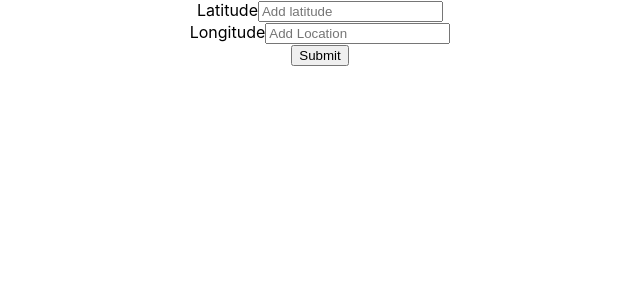
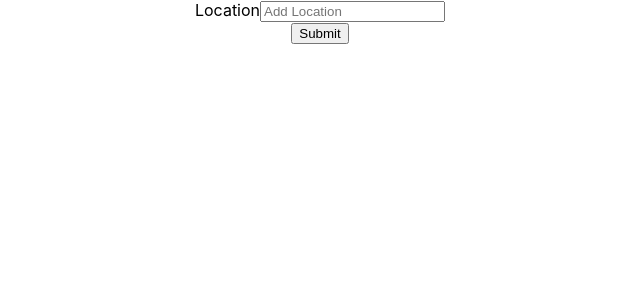
Before and after one commit to megmatic/react-weather-app, a React (Create React App) app: page / in a window 1280 px wide. Shown: the top 300 px of the page, without its empty margins (320-960 px from the left). Built offline with nearby package versions, Linux system fonts and the light colour scheme.

Commit message:
Create Location Form

```diff
--- a/src/Components/Form.js
+++ b/src/Components/Form.js
@@ -2,18 +2,34 @@ import { useState } from "react"
 import axios from "axios"
 
 function Form() {
-  const [lat, setLat] = useState("")
-  const [long, setLong] = useState("")
+  const [lat, setLat] = useState()
+  const [long, setLong] = useState()
+  const [location, setLocation] = useState("");
+  const [locationInfo, setLocationInfo] = useState('')
 
   const handleSubmit = (e) => {
     e.preventDefault()
-    console.log(lat, long)
+
+    axios
+      .get(
+        `https://maps.googleapis.com/maps/api/geocode/json?address=${location}&key=${process.env.REACT_APP_GEOCODER_API}`
+      )
+      .then((res) => {
+
+        var latitude = res.data.results[0].geometry.location.lat
+        var longitude = res.data.results[0].geometry.location.lng
+        setLat(latitude)
+        setLong(longitude)
+      })
+
+
+
     axios
       .get(
         `https://api.openweathermap.org/data/2.5/forecast?lat=${lat}&lon=${long}&appid=${process.env.REACT_APP_WEATHER_FIRST_API}`
       )
       .then((res) => {
-        console.log(res.data)
+        console.log(res)
       })
   }
 
@@ -21,21 +37,12 @@ function Form() {
     <div>
       <form className="add-form" onSubmit={handleSubmit}>
         <div className="form-control">
-          <label>Latitude</label>
-          <input
-            type="text"
-            placeholder="Add latitude"
-            value={lat}
-            onChange={(e) => setLat(e.target.value)}
-          />
-        </div>
-        <div className="form-control">
-          <label>Longitude</label>
+          <label>Location</label>
           <input
             type="text"
             placeholder="Add Location"
-            value={long}
-            onChange={(e) => setLong(e.target.value)}
+            value={location}
+            onChange={(e) => setLocation(e.target.value)}
           />
         </div>
         <input type="submit" value="Submit" className="btn btn-block" />
```
Also changed, not shown: 1 other file (tests, documents, lock files or other folders).
